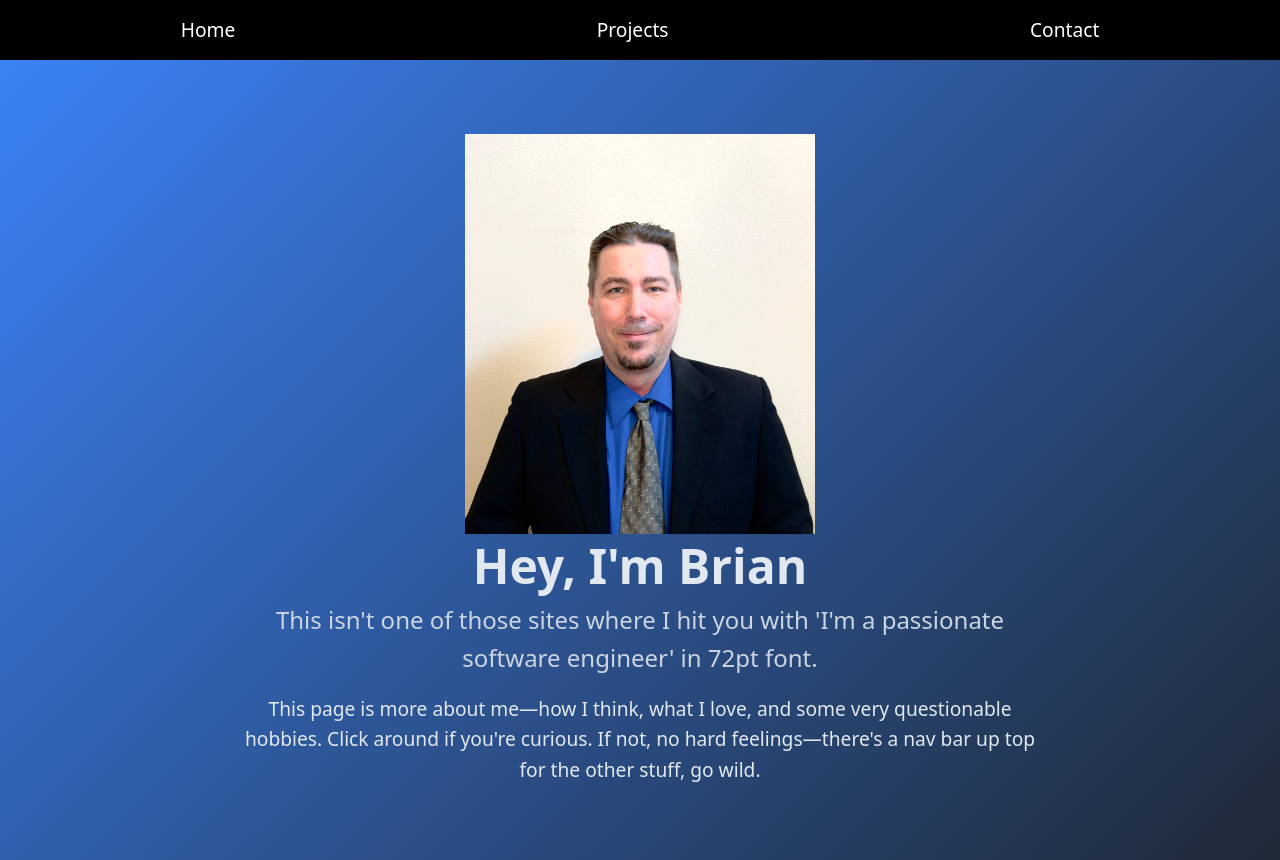
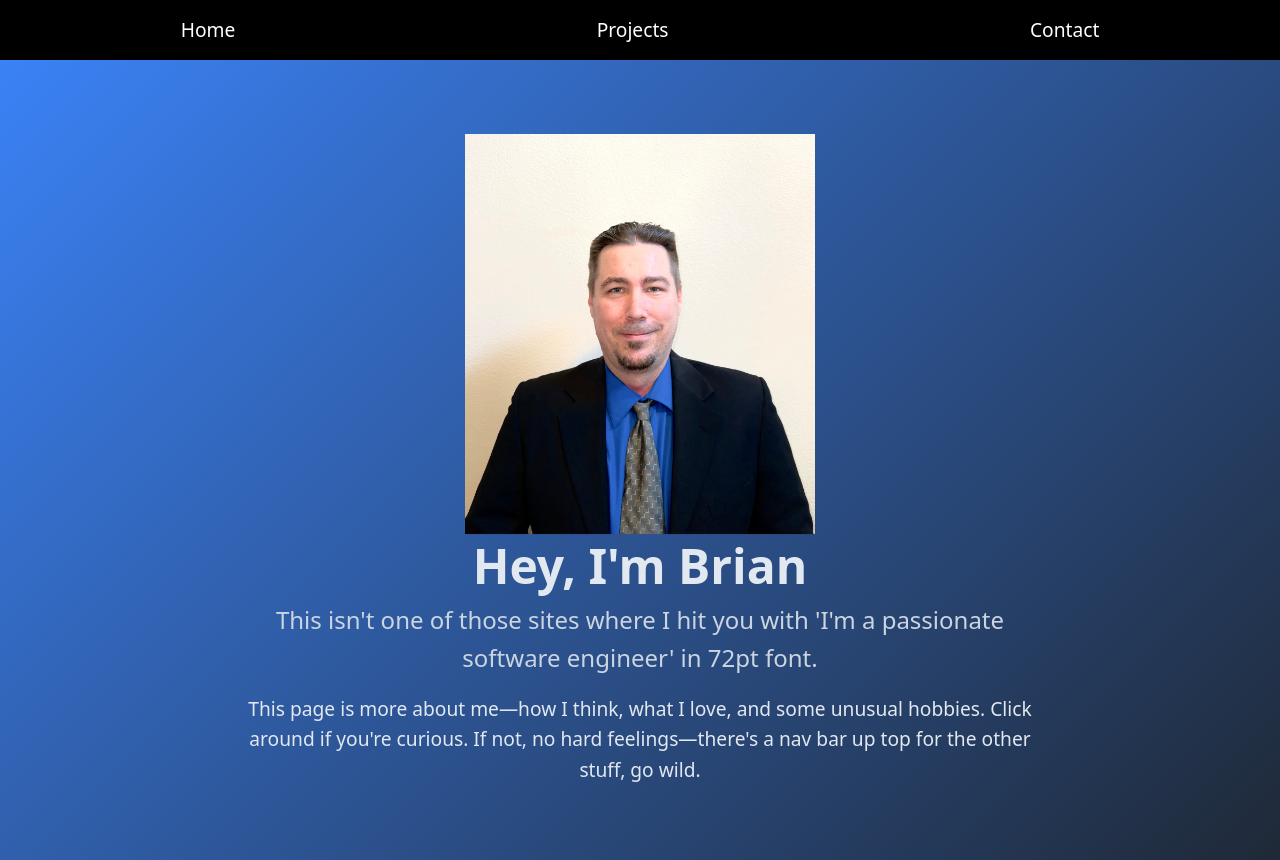
Before and after one commit to clutch42/brian-engel-portfolio, a React (Vite) app: page / in a window 1280 px wide. Built offline with nearby package versions, Linux system fonts and the light colour scheme.

Commit message:
reword hobbies

```diff
--- a/src/Hero.tsx
+++ b/src/Hero.tsx
@@ -17,7 +17,7 @@ const Hero: React.FC = () => {
 
         {/* Short Summary */}
         <p className="hero-summary">
-        This page is more about me—how I think, what I love, and some very questionable hobbies.
+        This page is more about me—how I think, what I love, and some unusual hobbies.
         Click around if you're curious. If not, no hard feelings—there's a nav bar up top for the other stuff, go wild.
         </p>
       </div>
```
